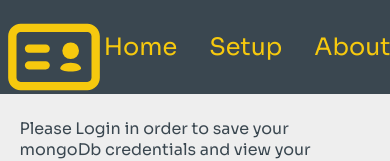
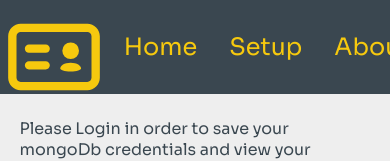
Before and after one commit to tBaronDar/wax-tablet-dashboard, a Next.js app: page /setup in a window 390 px wide. Shown: the top 161 px of the page. Built offline with nearby package versions, Linux system fonts and the light colour scheme; no server answers.

Commit message:
more css

```diff
--- a/components/layout/main-navigation.module.css
+++ b/components/layout/main-navigation.module.css
@@ -29,6 +29,9 @@
 }
 
 @media (max-width: 427px) {
+  .header {
+    justify-content: left;
+  }
   .navigation a {
     font-size: var(--size-4);
   }
@@ -39,7 +42,7 @@
 
   .logo {
     margin: 3%;
-    max-width: 80px;
+    width: 100%;
     max-height: 80px;
   }
 }
@@ -55,7 +58,7 @@
 
   .logo {
     margin: 1%;
-    max-width: 80px;
+    width: 100%;
     max-height: 80px;
   }
 }
```
